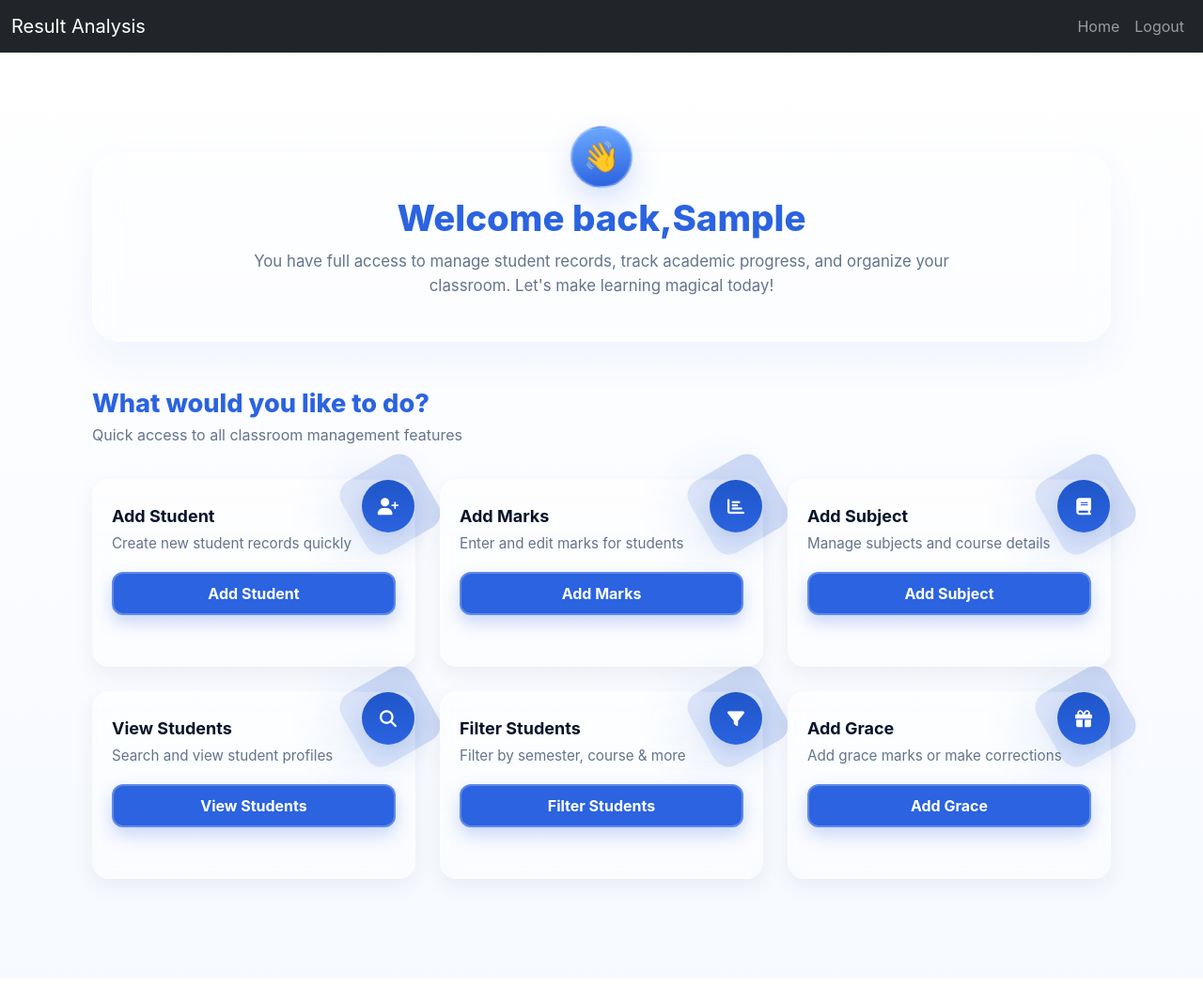
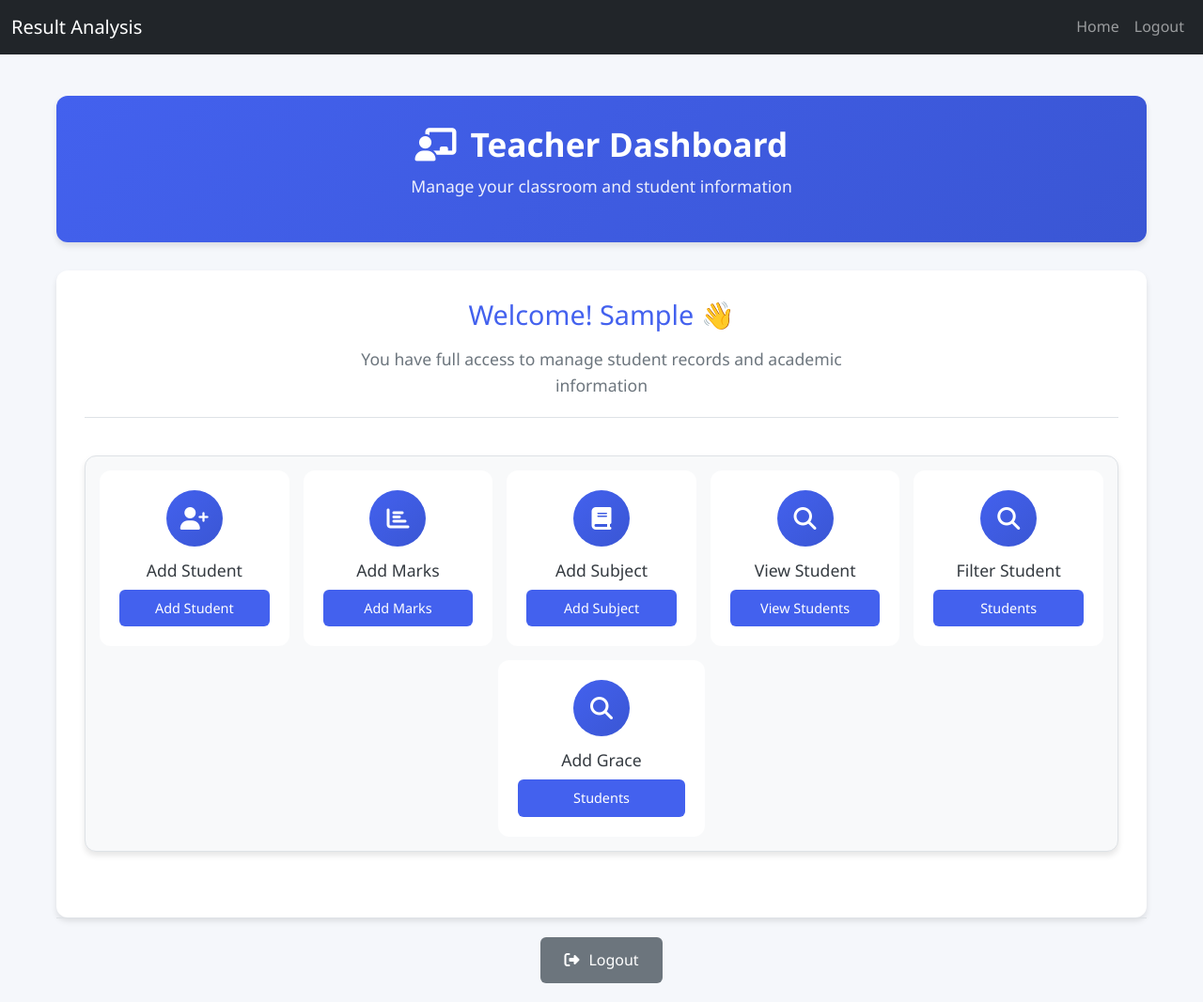
Before and after one commit to stijinearnest/result_analysis, a Django app: page /teacher/dashboard/ in a window 1280 px wide. Shown: the whole page at 94% size. Before the commit the page ends 951 px from the top, so only its background shows below. Run offline with Django 4.2, Linux system fonts and the light colour scheme; the visitor is signed in with stand-in values (Sample User, id 1).

Commit message:
rechange

```diff
--- a/static/css/teacher_dashboard.css
+++ b/static/css/teacher_dashboard.css
@@ -1,346 +1,203 @@
-:root{
-    --bg:#f6f9ff;
-    --card-rgba: rgba(255,255,255,0.55); /* semi-transparent for frosted effect fallback */
-    --card-border-rgba: rgba(255,255,255,0.18);
-    --blue-dark-700: #1f56c9; /* darker blue */
-    --blue-dark-600: #2b63e0;
-    --blue-500: #6aa8ff;
-    --muted:#64748b;
-    --radius:18px;
-    --shadow-hover: 0 30px 60px rgba(14,30,80,0.12);
-    --shadow-rest: 0 8px 22px rgba(15,23,42,0.06);
-    --glass-border: 1px solid rgba(255,255,255,0.12);
+:root {
+  --primary: #4361ee;
+  --primary-dark: #3a56d4;
+   --secondary: #6c757d;
+   --success: #28a745;
+    --warning: #ffc107;
+     --info: #17a2b8;
+      --light: #f8f9fa;
+       --dark: #343a40;
+        --border: #dee2e6;
+         --shadow: 0 4px 6px rgba(0, 0, 0, 0.1);
+          --shadow-hover: 0 8px 15px rgba(0, 0, 0, 0.1);
+          --radius: 12px; --transition: all 0.3s ease;
          }
-
-  /* reset + base */
-  *{box-sizing:border-box}
-  body{
-    background: linear-gradient(180deg,#ffffff 0%,var(--bg) 100%);
-    font-family: Inter, system-ui, -apple-system, "Segoe UI", Roboto, Arial;
-    color:#07132a;
-    margin:0;padding:0;
+* {
+ box-sizing: border-box;
+ margin: 0; padding: 0;
 }
-  /* ===========================
-   HERO GLASS SECTION
-=========================== */
-.hero-glass {
-    position: relative;
-    width: 100%;
-    margin: 0 auto 32px;
-    padding: 46px 32px;
-
-    border-radius: 28px;
-
-    /* smooth glass */
-    background: rgba(255, 255, 255, 0.22);
-    backdrop-filter: blur(14px) saturate(180%);
-    -webkit-backdrop-filter: blur(14px) saturate(180%);
-    border: 1px solid rgba(255, 255, 255, 0.30);
-
-    /* soft shadow like your reference */
-    box-shadow:
-      0 18px 40px rgba(31, 86, 201, 0.06),
-      inset 0 0 0 1px rgba(255, 255, 255, 0.15);
-
+body {
+ font-family: 'Segoe UI', Tahoma, Geneva, Verdana, sans-serif;
+ background-color: #f5f7fb;
+ color: #333; line-height: 1.6;
+}
+.dashboard-container {
+ max-width: 1200px;
+ margin: 0 auto;
+ padding: 20px;
+}
+.dashboard-header {
+ background: linear-gradient(135deg, var(--primary), var(--primary-dark));
+ color: white;
+ padding: 30px;
+ border-radius: var(--radius);
+ margin-bottom: 30px;
  text-align: center;
+ box-shadow: var(--shadow);
 }
-
-  /* ===========================
-     FLOATING / WAVING HI EMOJI
-  =========================== */
-  .hi-badge {
-    position: absolute;
-    top: -28px;
-    left: 50%;
-    transform: translateX(-50%);
-
-    width: 66px;
-    height: 66px;
-    border-radius: 999px;
-
+.dashboard-header h1 {
+ font-size: 2.2rem;
+ margin-bottom: 10px;
+ font-weight: 600;
  display: flex;
  align-items: center;
  justify-content: center;
-
-    font-size: 32px;
-    background: linear-gradient(180deg, var(--blue-500), var(--blue-dark-600));
-    color: #fff;
-
-    border: 2px solid rgba(255, 255, 255, 0.30);
-    box-shadow: 0 12px 30px rgba(43, 99, 224, 0.20);
-
-    pointer-events: none;
-
-    /* floating + waving motion */
-    animation: waveFloat 3.2s ease-in-out infinite;
+ gap: 15px;
 }
-
-  @keyframes waveFloat {
-    0%   { transform: translateX(-50%) translateY(0) rotate(-6deg); }
-    25%  { transform: translateX(-50%) translateY(-6px) rotate(-2deg); }
-    50%  { transform: translateX(-50%) translateY(0) rotate(6deg); }
-    75%  { transform: translateX(-50%) translateY(-6px) rotate(2deg); }
-    100% { transform: translateX(-50%) translateY(0) rotate(-6deg); }
+.dashboard-header p {
+ opacity: 0.9;
+ font-size: 1.1rem;
 }
-
-  /* ===========================
-     HERO TEXT
-  =========================== */
-  .hero-title {
-    font-size: 2.4rem;
-    font-weight: 800;
+.dashboard-content
+{ background: white;
+  border-radius: var(--radius);
+  padding: 30px; box-shadow: var(--shadow);
+ }
+ .welcome-section {
+     text-align: center;
+     margin-bottom: 40px;
+     padding-bottom: 20px;
+     border-bottom: 1px solid var(--border);
+ }
+ .welcome-section h2 {
+     font-size: 1.8rem;
+     color: var(--primary);
+     margin-bottom: 15px;
+ }
+ .welcome-section p {
+     color: var(--secondary);
+     font-size: 1.1rem;
+     max-width: 600px;
+     margin: 0 auto;
+ } /* Menu styles */
+ .menu-container {
+     display: flex;
+     justify-content: center;
+     margin-bottom: 40px;
+ } .single-line-menu {
+     display: flex;
+     background: var(--light);
+      border-radius: var(--radius);
+      padding: 15px;
+      box-shadow: var(--shadow);
+      border: 1px solid var(--border);
+      flex-wrap: wrap;
+      justify-content: center;
+      gap: 15px; width: 100%;
+     }
+     .menu-item {
+         display: flex;
+         flex-direction: column;
+         align-items: center;
+         text-align: center;
+         padding: 20px;
+         border-radius: var(--radius);
+         background: white;
+         transition: var(--transition);
+          min-width: 180px;
+           flex: 1;
+           max-width: 220px;
+           border: 1px solid transparent;
+         }
+         .menu-item:hover {
+             transform: translateY(-5px);
+             box-shadow: var(--shadow-hover);
+             border-color: var(--primary);
+         }
+         .menu-icon {
+             width: 60px;
+             height: 60px;
+             border-radius: 50%;
+             background: linear-gradient(135deg, var(--primary), var(--primary-dark));
+             display: flex;
+             align-items: center;
+              justify-content: center;
+              margin-bottom: 15px; color: white;
+              font-size: 1.5rem;
+             }
+             .menu-item h3 {
+                 font-size: 1.1rem;
                  margin-bottom: 10px;
-    color: var(--blue-dark-600);
+                 color: var(--dark);
+             } .menu-link {
+                 display: inline-block;
+                 background: var(--primary);
+                 color: white;
+                 padding: 8px 15px;
+                 border-radius: 6px;
+                 text-decoration: none;
+                 font-weight: 500;
+                 transition: var(--transition);
+                 width: 100%; font-size: 0.9rem;
               }
-
-  .hero-sub {
-    max-width: 780px;
-    margin: 0 auto;
-    font-size: 1.05rem;
-    line-height: 1.55;
-    color: var(--muted);
+              .menu-link:hover {
+                 background: var(--primary-dark);
+                 transform: translateY(-2px);
+                 box-shadow: var(--shadow);
              }
-
-  /* ===========================
-     SECTION HEADING BELOW HERO
-  =========================== */
-  .follow-section {
-    margin-top: 50px;
-  margin-bottom: 35px;
+              .logout-section {
+                 text-align: center;
+                 padding-top: 20px;
+                 border-top: 1px solid var(--border);
               }
-
-  .follow-title {
-    font-size: 1.7rem;
-    font-weight: 800;
-    color: var(--blue-dark-600);
-    margin-bottom: 4px;
-  }
-
-  .follow-sub {
-    font-size: 1rem;
-    color: var(--muted);
-  }
-
-  .inf-wrap{
-    max-width:1200px;
-    margin:48px auto;
-    padding:58px;
-  }
-
-  /* hero & welcome */
-  .hero{ text-align:center; margin-bottom:8px }
-  .hero h1{ color:var(--blue-dark-600); font-size:28px; margin:0; font-weight:700 }
-  .hero p{ color:var(--muted); margin-top:8px }
-  .welcome{ text-align:center; margin:18px 0 24px }
-  .welcome h2{ color:var(--blue-dark-600); font-size:20px; margin:0; font-weight:600 }
-  .welcome p{ color:var(--muted); margin-top:8px }
-
-  /* grid: 3 columns for desktop, 2 for tablet, 1 for mobile */
-  .infographic{
-    display:grid;
-    grid-template-columns: repeat(3, 1fr);
-    gap:26px;
-    align-items:stretch;
-    perspective: 1200px; /* gives subtle 3D perspective for hover tilt */
-    margin-top: 30px;
-  }
-
-  /* frosted glass card */
-  .inf-card{
-    position:relative;
-    border-radius:var(--radius);
-    padding:28px 20px 22px;
-    min-height:200px;
-    overflow:visible;
-    transition: transform .36s cubic-bezier(.2,.9,.3,1), box-shadow .36s, backdrop-filter .36s;
-    -webkit-backdrop-filter: blur(8px);
-    backdrop-filter: blur(8px);
-    border: var(--glass-border);
-    background: linear-gradient(180deg, rgba(255,255,255,0.60), rgba(255,255,255,0.40));
-    box-shadow: var(--shadow-rest);
-    isolation: isolate;
-     /* ensures backdrop-filter doesn't bleed */
-  }
-
-  /* subtle inner highlight for glass */
-  .inf-card::before{
-    content: "";
-    position: absolute;
-    inset: 0;
-    border-radius: inherit;
-    pointer-events: none;
-    background: linear-gradient(180deg, rgba(255,255,255,0.18), rgba(255,255,255,0.02));
-    mix-blend-mode: overlay;
-    z-index:1;
-  }
-
-  /* hover: lift + tilt + glow */
-  .inf-card:hover{
-    transform: translateY(-14px) rotateX(6deg) scale(1.025);
-    box-shadow: var(--shadow-hover);
-  }
-
-  /* decorative folded stroke top-right (darker) */
-  .card-stroke{
-    position:absolute;
-    right:-18px;
-    top:-18px;
-    width:88px;
-    height:88px;
-    z-index:0;
-    border-radius:18px;
-    background: linear-gradient(135deg, rgba(31,86,201,0.22), rgba(43,99,224,0.18));
-    transform: rotate(60deg);
-    box-shadow: 0 22px 48px rgba(31,86,201,0.08);
-    pointer-events:none;
-  }
-
-  /* icon badge placed inside the stroke area at top-right (darker gradient) */
-  .icon-badge{
-    position:absolute;
-    right:6px;
-    top:6px;
-    z-index:3;
-    width:56px;
-    height:56px;
-    border-radius:999px;
-    display:flex;
-    align-items:center;
-    justify-content:center;
-    color:#fff;
-    font-size:18px;
-    background: linear-gradient(180deg,var(--blue-dark-700),var(--blue-dark-600));
-    box-shadow: 0 10px 26px rgba(31,86,201,0.18);
-    transform: translate(6px,-6px);
-    transition: transform .28s, box-shadow .28s;
-  }
-
-  /* bump the icon badge out a little on parent hover */
-  .inf-card:hover .icon-badge{
-    transform: translate(10px,-10px) scale(1.05);
-    box-shadow: 0 18px 36px rgba(31,86,201,0.22);
-  }
-
-  /* card content above decorative stroke */
-  .card-inner{ position:relative; z-index:4; text-align:left; display:flex; flex-direction:column; height:100% }
-
-  /* title + small */
-  .card-inner h3{ margin:0; font-size:18px; color:#07132a; margin-bottom:8px; font-weight:700 }
-  .card-inner .small{ color:var(--muted); font-size:0.95rem; margin-bottom:18px }
-
-  .btn {
-    position: relative;
+              .logout-btn {
                  display: inline-flex;
                  align-items: center;
-    justify-content: center;
-
-    padding: 10px 18px;
-    border-radius: 12px;
-    font-weight: 700;
+                 gap: 10px;
+                 background: var(--secondary);
+                 color: white;
+                 padding: 12px 25px;
+                 border-radius: 6px;
                  text-decoration: none;
-
-    color: #ffffff;
-    background: var(--blue-dark-600); /* MAIN BLUE */
-    border: 1px solid rgba(255, 255, 255, 0.25);
-
-    /* Modern soft glow */
-    box-shadow:
-      0 8px 18px rgba(43, 99, 224, 0.25),
-      inset 0 0 0 1px rgba(255, 255, 255, 0.25);
-
-    transition:
-      background .25s ease,
-      color .25s ease,
-      transform .25s ease,
-      box-shadow .25s ease;
+                 font-weight: 500;
+                 transition: var(--transition);
              }
-
-  /* Hover: white background + black text */
-  .btn:hover {
-    background: #ffffff;
-    color: #000000;
-    transform: translateY(-4px);
-
-    box-shadow:
-      0 14px 26px rgba(0, 0, 0, 0.18),
-      inset 0 0 0 2px rgba(43, 99, 224, 0.35); /* blue outline */
+             .logout-btn:hover {
+                  background: #5a6268;
+                  transform: translateY(-2px);
+                  box-shadow: var(--shadow);
+                  } /* Responsive */
+                   @media (max-width: 1024px) {
+                     .single-line-menu { gap: 10px;
                      }
-
-  /* Pressed */
-  .btn:active {
-    transform: scale(0.97);
+                     .menu-item {
+                         min-width: 160px;
+                         padding: 15px; } }
+                          @media (max-width: 768px) {
+                             .dashboard-header {
+                                 padding: 20px;
                              }
-  /* GLASS WELCOME BOX */
-.welcome-glass {
-    position: relative;
-    padding: 22px 28px;
-    margin: 0 auto 32px auto;
-    max-width: 1200px;
-
-    /* glass background */
-    background: rgba(255, 255, 255, 0.22);
-    backdrop-filter: blur(14px) saturate(180%);
-    -webkit-backdrop-filter: blur(14px) saturate(180%);
-
-    border-radius: 18px;
-    border: 1px solid rgba(255, 255, 255, 0.28);
-
-    /* inner shine */
-    box-shadow:
-      inset 0 0 0 1px rgba(255, 255, 255, 0.35),
-      0 14px 30px rgba(31, 86, 201, 0.18),
-      0 4px 12px rgba(31, 86, 201, 0.10);
-
-    text-align: center;
+                             .dashboard-header h1 {
+                                 font-size: 1.8rem;
                               }
-
-  /* decorative blue glow dot in corner (optional) */
-  .welcome-glass::after {
-    content: "";
-    position: absolute;
-    top: -12px;
-    right: -12px;
-    width: 42px;
-    height: 42px;
-    border-radius: 50%;
-    background: radial-gradient(circle, var(--blue-dark-600), transparent);
-    opacity: 0.35;
-    filter: blur(14px);
-    pointer-events: none;
+                              .dashboard-content {
+                                  padding: 20px;
                                  }
-
-  /* title text */
-  .welcome-title {
-    font-size: 1.75rem;
-    font-weight: 700;
-    color: var(--blue-dark-600);
+                                 .single-line-menu {
+                                     flex-direction: column;
+                                     align-items: center;
+                                 }
+                                  .menu-item {
+                                     max-width: 100%;
+                                      width: 100%;
                                       margin-bottom: 10px;
                                       }
-
-  /* subtitle text */
-  .welcome-sub {
-    font-size: 1rem;
-    color: var(--muted);
+                                      .welcome-section h2 {
+                                         font-size: 1.5rem;
+                                     } }
+                                      @media (max-width: 480px) {
+                                          .dashboard-container
+                                          { padding: 15px;
                                          }
-
-
-  /* bottom actions */
-  .bottom-actions{ display:flex; gap:12px; justify-content:center; margin-top:28px; align-items:center }
-  .logout-btn{ background:var(--muted); color:white; padding:10px 14px; border-radius:10px; text-decoration:none }
-
-  /* small design preview image hidden for users */
-  .design-ref{ display:none }
-
-  /* Responsive */
-  @media (max-width: 1024px){
-    .infographic{ grid-template-columns: repeat(2, 1fr) }
-    .card-stroke{ width:72px; height:72px; right:-14px; top:-14px }
-    .icon-badge{ width:50px; height:50px; font-size:16px; right:4px; top:4px }
+                                         .dashboard-header h1
+                                         { font-size: 1.5rem;
+                                             flex-direction: column;
+                                             gap: 10px;
                                           }
-
-  @media (max-width: 640px){
-    .infographic{ grid-template-columns: 1fr; gap:18px }
-    .card-stroke, .icon-badge{ display:none }
-    .inf-card{ padding:18px }
-    .inf-card:hover{ transform: translateY(-8px) rotateX(0deg) scale(1.01) } /* reduce tilt on tiny screens */
+                                          .menu-item {
+                                             padding: 15px;
                                           }
+                                          .menu-icon {
+                                             width: 50px;
+                                              height: 50px;
+                                               font-size: 1.3rem; } }
--- a/static/js/teacher_dashboard.js
+++ b/static/js/teacher_dashboard.js
@@ -1,35 +1,12 @@
 document.addEventListener('DOMContentLoaded', () => {
-    const cards = document.querySelectorAll('.inf-card');
-
-    // staggered entrance
-    cards.forEach((card, i) => {
-      card.style.opacity = 0;
-      card.style.transform = 'translateY(22px)';
-      setTimeout(() => {
-        card.style.transition = 'all 480ms cubic-bezier(.2,.9,.3,1)';
-        card.style.opacity = 1;
-        card.style.transform = 'translateY(0)';
-      }, i * 110);
-    });
-
-    // subtle tilt on pointer move for non-touch devices
-    const isTouch = ('ontouchstart' in window) || navigator.maxTouchPoints > 0;
-    if (!isTouch) {
-      cards.forEach(card => {
-        card.addEventListener('pointermove', (e) => {
-          const rect = card.getBoundingClientRect();
-          const cx = rect.left + rect.width/2;
-          const cy = rect.top + rect.height/2;
-          const dx = (e.clientX - cx) / rect.width;
-          const dy = (e.clientY - cy) / rect.height;
-          const tiltX = (dy * 6).toFixed(2);
-          const tiltY = (dx * -8).toFixed(2);
-          card.style.transform = `translateY(-10px) rotateX(${tiltX}deg) rotateY(${tiltY}deg) scale(1.02)`;
-        });
-
-        card.addEventListener('pointerleave', () => {
-          card.style.transform = '';
-        });
-      });
-    }
-  });
+  const menuItems = document.querySelectorAll('.menu-item');
+  menuItems.forEach((item, index) => {
+    item.style.opacity = '0';
+    item.style.transform = 'translateY(20px)';
+    setTimeout(() => {
+      item.style.transition = 'all 0.5s ease';
+      item.style.opacity = '1';
+      item.style.transform = 'translateY(0)'; }
+      , index * 150);
+       // stagger effect
+      }); });
--- a/templates/teacher_dashboard.html
+++ b/templates/teacher_dashboard.html
@@ -1,100 +1,76 @@
 {% extends "base.html" %}
-{% load static %}
+{%load static%}
 {% block content %}
-<div class="inf-wrap">
-    <div class="hero-glass">
-        <div class="hi-badge" aria-hidden="true">👋</div>
-
-        <div class="hero-content">
-          <h1 class="hero-title">Welcome back,{{teacher_name}}</h1>
-          <p class="hero-sub">
-            You have full access to manage student records, track academic progress, and organize your classroom. Let's make learning magical today!
-          </p>
+<div class="dashboard-container">
+  <div class="dashboard-header">
+    <h1><i class="fas fa-chalkboard-teacher"></i> Teacher Dashboard</h1>
+    <p>Manage your classroom and student information</p>
   </div>
+  <div class="dashboard-content">
+    <div class="welcome-section">
+      <h2>Welcome! {{ teacher_name }} 👋</h2>
+      <p>You have full access to manage student records and academic information</p>
+    </div>
+     <!-- Single line menu -->
+     <div class="menu-container">
+      <div class="single-line-menu">
+        <div class="menu-item">
+          <div class="menu-icon">
+            <i class="fas fa-user-plus"></i>
+          </div>
+          <h3>Add Student</h3>
+          <a href="{% url 'add_student' %}" class="menu-link">Add Student</a>
+        </div>
+        <div class="menu-item">
+          <div class="menu-icon">
+            <i class="fas fa-chart-bar"></i>
           </div>
 
-      <!-- Section heading that follows hero -->
-      <div class="follow-section">
-        <h2 class="follow-title">What would you like to do?</h2>
-        <p class="follow-sub">Quick access to all classroom management features</p>
+          <h3>Add Marks</h3>
+          <a href="{% url 'select_student_semester' %}" class="menu-link">Add Marks</a>
+        </div>
+        <div class="menu-item">
+          <div class="menu-icon">
+            <i class="fas fa-book"></i>
           </div>
 
-
-  <!-- infographic grid: 6 cards -->
-  <div class="infographic">
-    <!-- Card 1 -->
-    <div class="inf-card">
-      <div class="card-stroke"></div>
-      <div class="icon-badge"><i class="fas fa-user-plus" aria-hidden="true"></i></div>
-      <div class="card-inner">
-        <h3>Add Student</h3>
-        <p class="small">Create new student records quickly</p>
-        <a href="{% url 'add_student' %}" class="btn">Add Student</a>
+          <h3>Add Subject</h3>
+          <a href="{% url 'select_course' %}" class="menu-link">Add Subject</a>
         </div>
+        <div class="menu-item">
+          <div class="menu-icon">
+             <i class="fas fa-search"></i>
             </div>
 
-    <!-- Card 2 -->
-    <div class="inf-card">
-      <div class="card-stroke"></div>
-      <div class="icon-badge"><i class="fas fa-chart-bar"></i></div>
-      <div class="card-inner">
-        <h3>Add Marks</h3>
-        <p class="small">Enter and edit marks for students</p>
-        <a href="{% url 'select_student_semester' %}" class="btn">Add Marks</a>
+            <h3>View Student</h3>
+            <a href="{% url 'student_search' %}" class="menu-link">View Students</a>
           </div>
+          <div class="menu-item">
+            <div class="menu-icon">
+              <i class="fas fa-search"></i>
             </div>
 
-    <!-- Card 3 -->
-    <div class="inf-card">
-      <div class="card-stroke"></div>
-      <div class="icon-badge"><i class="fas fa-book"></i></div>
-      <div class="card-inner">
-        <h3>Add Subject</h3>
-        <p class="small">Manage subjects and course details</p>
-        <a href="{% url 'select_course' %}" class="btn">Add Subject</a>
+            <h3>Filter Student</h3>
+            <a href="{% url 'teacher_students_filter' %}" class="menu-link"> Students</a>
            </div>
+           <div class="menu-item">
+            <div class="menu-icon">
+              <i class="fas fa-search"></i>
             </div>
+            <h3>Add Grace</h3>
 
-    <!-- Card 4 -->
-    <div class="inf-card">
-      <div class="card-stroke"></div>
-      <div class="icon-badge"><i class="fas fa-search"></i></div>
-      <div class="card-inner">
-        <h3>View Students</h3>
-        <p class="small">Search and view student profiles</p>
-        <a href="{% url 'student_search' %}" class="btn">View Students</a>
-      </div>
-    </div>
-
-    <!-- Card 5 -->
-    <div class="inf-card">
-      <div class="card-stroke"></div>
-      <div class="icon-badge"><i class="fas fa-filter"></i></div>
-      <div class="card-inner">
-        <h3>Filter Students</h3>
-        <p class="small">Filter by semester, course &amp; more</p>
-        <a href="{% url 'teacher_students_filter' %}" class="btn">Filter Students</a>
-      </div>
-    </div>
-
-    <!-- Card 6 -->
-    <div class="inf-card">
-      <div class="card-stroke"></div>
-      <div class="icon-badge"><i class="fas fa-gift"></i></div>
-      <div class="card-inner">
-        <h3>Add Grace</h3>
-        <p class="small">Add grace marks or make corrections</p>
-        <a href="{% url 'grace_marks' %}" class="btn">Add Grace</a>
+            <a href="{% url 'grace_marks' %}" class="menu-link"> Students</a>
           </div>
         </div>
       </div>
-
-
-
-  <!-- design reference (local path for your convenience) -->
-  <img src="/mnt/data/2.jpeg" alt="design reference" class="design-ref" />
     </div>
-
+    <div class="logout-section">
+      <a href="{% url 'logout' %}" class="logout-btn">
+        <i class="fas fa-sign-out-alt"></i> Logout </a>
+      </div>
+    </div>
+  </div>
+  <!-- External CSS & JS -->
   <link rel="stylesheet" href="{% static 'css/teacher_dashboard.css' %}">
   <script src="{% static 'js/teacher_dashboard.js' %}"></script>
   {% endblock %}
```
Lines whose indentation alone changed are shown as unchanged.
